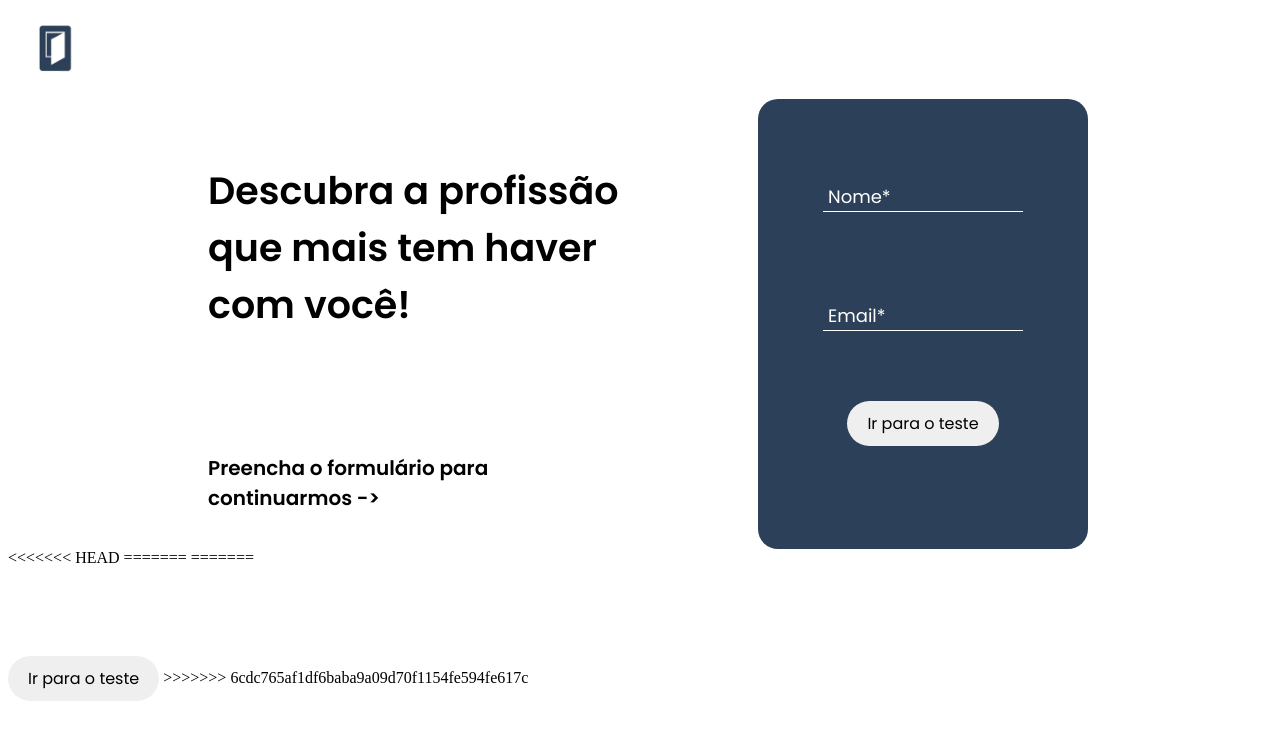
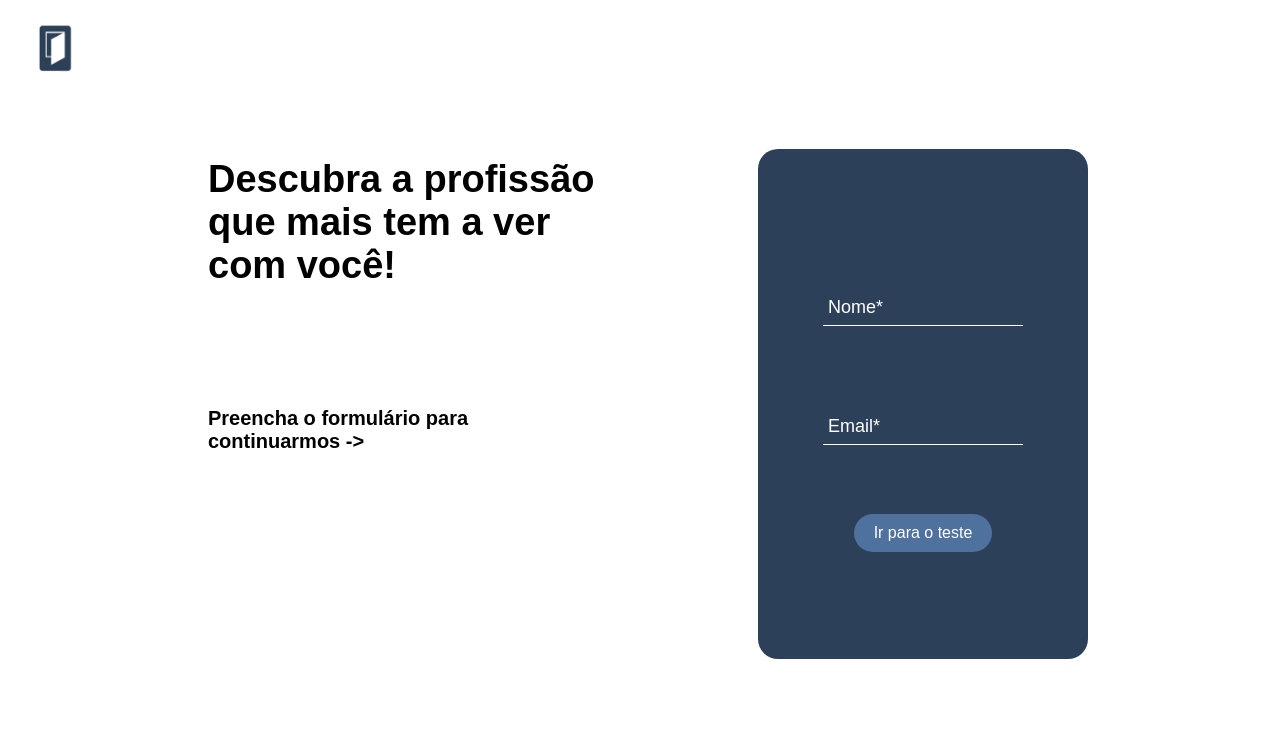
Before and after one commit to BiaMayumi/empregaki, a PHP site: page /testev.html in a window 1280 px wide. Shown: the top 740 px of the page. Run offline with PHP 8.4, Linux system fonts and the light colour scheme.

Commit message:
commit da mayumi

```diff
--- a/formulariotv/testev.css
+++ b/formulariotv/testev.css
@@ -1,8 +1,7 @@
-@import url('https://fonts.googleapis.com/css2?family=Poppins:wght@100;200;300;400;500;600&display=swap');
-body{
-  backdrop-filter: blur(10px);
+body {
+  font-family: 'Poppins', sans-serif;
+}
 
-}
 img {
   width: 38px;
   height: auto;
@@ -10,20 +9,17 @@ img {
   margin-left: 30px;
 }
 
-h1 {
-  font-family: 'Poppins', sans-serif;
+h1, h2 {
   font-size: 38px;
   text-align: left;
-  margin-top: 80px;
   margin-left: 200px;
+  transition: transform 0.3s ease-in-out;
+  margin-top: 2em;
 }
 
 h2 {
-  font-family: 'Poppins', sans-serif;
   font-size: 20px;
-  text-align: left;
   margin-top: 120px;
-  margin-left: 200px;
 }
 
 .group {
@@ -31,34 +27,19 @@ h2 {
 }
 
 .form {
-  display: -webkit-box;
-  display: -ms-flexbox;
   display: flex;
-  -webkit-box-pack: center;
-  -ms-flex-pack: center;
   justify-content: center;
-  -webkit-box-align: center;
-  -ms-flex-align: center;
   align-items: center;
-  -webkit-box-orient: vertical;
-  -webkit-box-direction: normal;
-  -ms-flex-direction: column;
   flex-direction: column;
-  padding: 1200px;
-  padding-top: 60px;
-  padding-bottom: 90px;
-  padding-right: 40px;
-  padding-left: 40px;
-  background-color:  #2D4059;
+  padding: 120px 40px 90px;
+  background-color: #2D4059;
   border-radius: 20px;
   position: relative;
   width: 250px;
   height: 300px;
   margin-left: 750px;
   gap: 50px;
-  margin-top: -430px;
-  font-family: 'Poppins', sans-serif;
-
+  margin-top: -20em;
 }
 
 .form p {
@@ -67,12 +48,10 @@ h2 {
   font-weight: bold;
   letter-spacing: .5px;
   color: white;
-
 }
 
 .container-1 {
   padding-top: 30px;
-  font-family: 'Poppins', sans-serif;
 }
 
 .main-input {
@@ -90,7 +69,7 @@ h2 {
   outline: none;
 }
 
-.lebal-email {
+.label-email {
   color: #ffffff;
   font-size: 18px;
   font-weight: normal;
@@ -99,15 +78,13 @@ h2 {
   left: 5px;
   top: 10px;
   transition: 0.2s ease all;
-  -moz-transition: 0.2s ease all;
-  -webkit-transition: 0.2s ease all;
 }
 
-.main-input:focus~.lebal-email,
-.main-input:valid~.lebal-email {
+.main-input:focus~.label-email,
+.main-input:valid~.label-email {
   top: -20px;
   font-size: 14px;
-  color: rgb(255, 255, 255);
+  color: #ffffff;
 }
 
 .highlight-span {
@@ -121,18 +98,7 @@ h2 {
 }
 
 .main-input:focus~.highlight-span {
-  -webkit-animation: input-focus 0.3s ease;
   animation: input-focus 0.3s ease;
-}
-
-@keyframes input-focus {
-  from {
-    background: rgb(112, 83, 227);
-  }
-
-  to {
-    width: 185px;
-  }
 }
 
 .submit {
@@ -143,5 +109,21 @@ h2 {
   font-size: medium;
   font-family: 'Poppins', sans-serif;
   border: none;
+  background-color: #4F719D;
+  color: #ffffff;
+}
 
+.submit:hover {
+  background-color: #0056b3;
 }
+
+/* Animação ao focar no input */
+@keyframes input-focus {
+  from {
+    background: #7053e3;
+  }
+
+  to {
+    width: 185px;
+  }
+}
--- a/formulariotv/testev.html
+++ b/formulariotv/testev.html
@@ -9,51 +9,38 @@
 </head>
 
 <body>
-  <a href="../home/index.php"><img src="img/logo 1.png" alt="Descrição da imagem">
-  </a>
+  <a href="../home/index.php"><img src="img/logo 1.png" alt="Descrição da imagem"></a>
 
-  <h1> Descubra a profissão <br>
-    que mais tem haver <br>
+  <h1 class="effect"> Descubra a profissão <br>
+    que mais tem a ver <br>
     com você!</h1>
 
-  <h2>Preencha o formulário para <br>
+  <h2 class="effect">Preencha o formulário para <br>
     continuarmos -></h2>
 
   <form class="form">
-
     <div class="group">
       <input required="true" class="main-input" type="text">
       <span class="highlight-span"></span>
-      <label class="lebal-email">Nome*</label>
+      <label class="label-email">Nome*</label>
     </div>
     <div class="container-1">
       <div class="group">
         <input required="true" class="main-input" type="text">
         <span class="highlight-span"></span>
-        <label class="lebal-email">Email*</label>
+        <label class="label-email">Email*</label>
       </div>
     </div>
-    <a href="../teste-vocacional/index.html"><button class="submit">Ir para o teste</button></a>
+    <button class="submit" onclick="window.location.href='../teste-vocacional/index.html'">Ir para o teste</button>
+  </form>
 
-  </form>
-<<<<<<< HEAD
+  <script>
+    const submitButton = document.querySelector('.submit');
+    submitButton.addEventListener('click', () => {
+      window.location.href = '../teste-vocacional/index.html';
+    });
+  </script>
+
 </body>
 
-=======
-
-
-
-
-=======
-      <div class="container-1">
-          <div class="group">
-              <input required="true" class="main-input" type="text">
-              <span class="highlight-span"></span>
-              <label class="lebal-email">Email*</label>
-            </div>
-      </div>
-      <a href="../teste-vocacional/index.html"><button class="submit">Ir para o teste</button></a>
-      </form>
-  </body>
->>>>>>> 6cdc765af1df6baba9a09d70f1154fe594fe617c
 </html>
```
